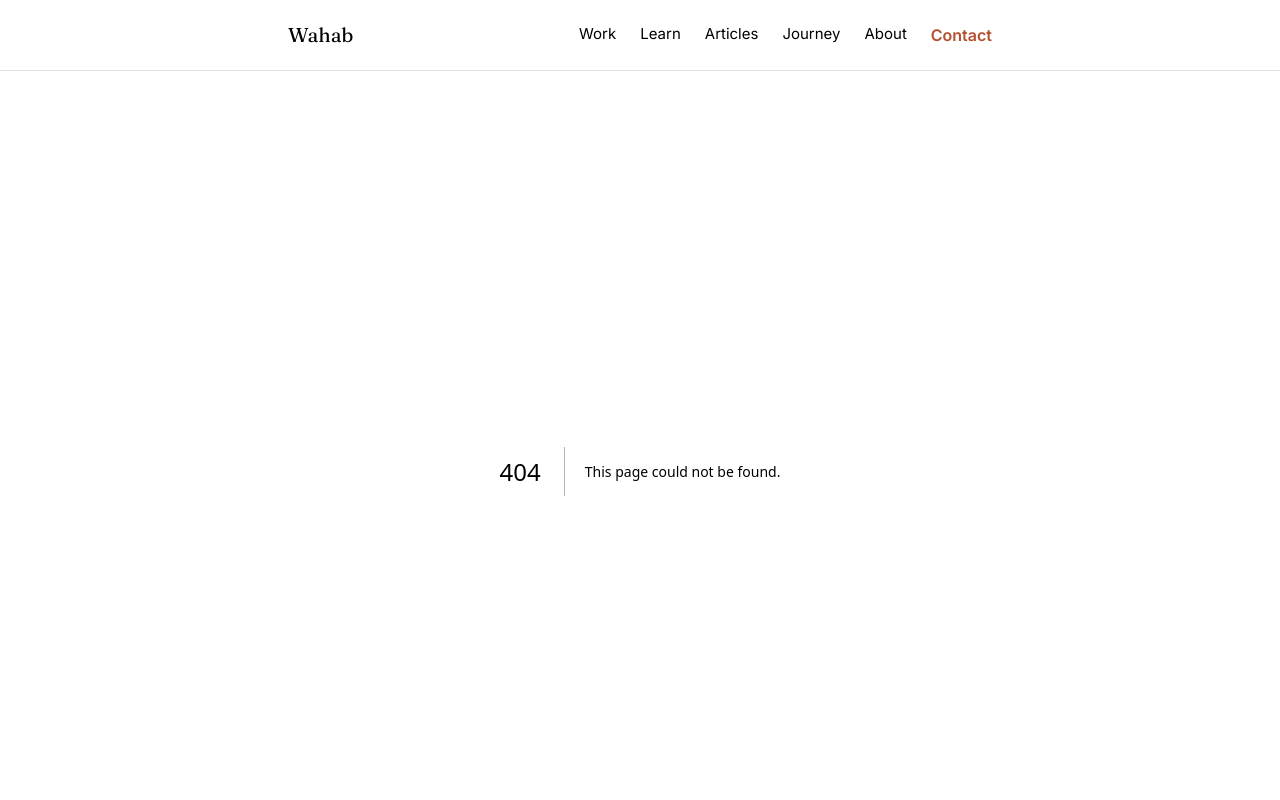
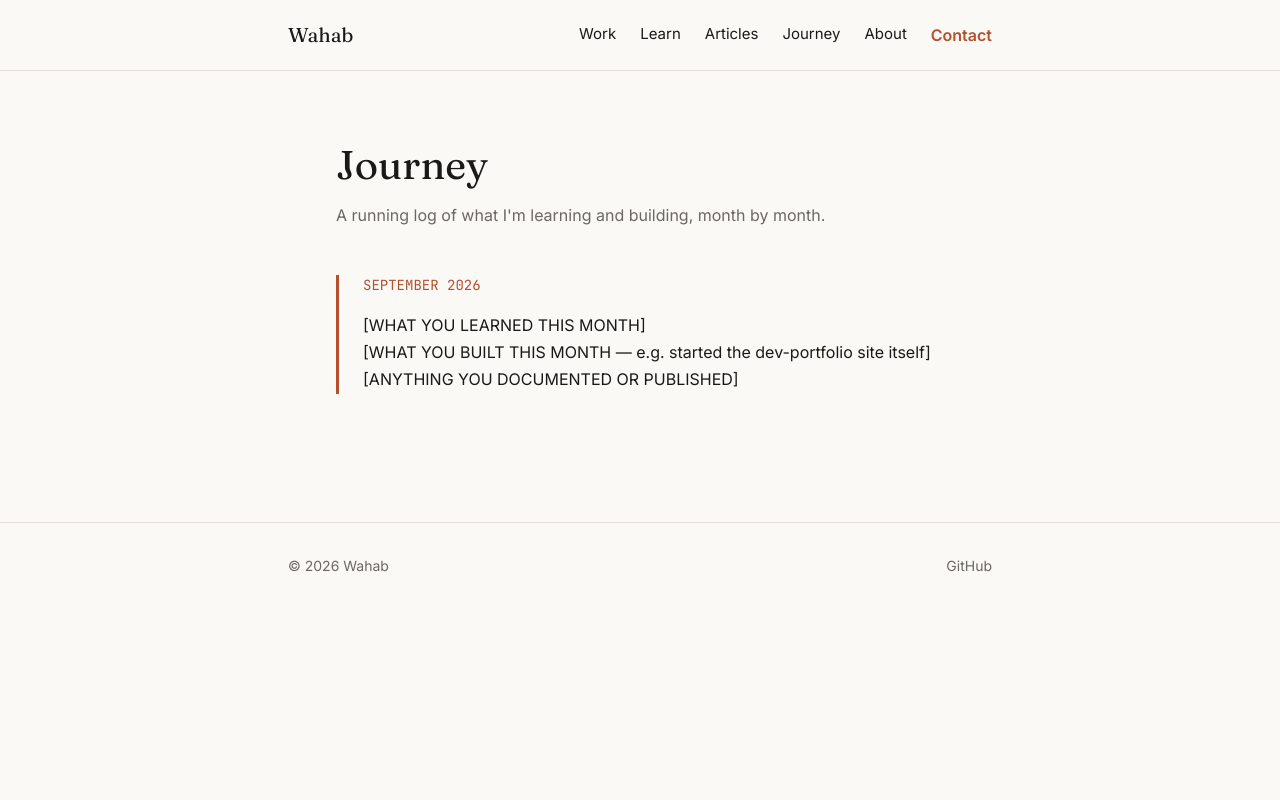
Before and after one commit to heeckohtech/dev-portfolio, a Next.js app: page /journey in a window 1280 px wide. Before the commit this address had no page. Shown: the top 800 px of the page. Built offline with nearby package versions, Linux system fonts and the light colour scheme.

Commit message:
feat: add journey page

```diff
--- /dev/null
+++ b/app/journey/page.tsx
@@ -0,0 +1,39 @@
+import { MDXRemote } from "next-mdx-remote/rsc";
+import { getAllJourneyEntries } from "@/lib/content";
+import { Metadata } from "next";
+
+export const metadata: Metadata = {
+  title: "Journey",
+  description: "A running log of what I'm learning and building, month by month.",
+};
+export default function JourneyPage() {
+  const entries = getAllJourneyEntries();
+
+  return (
+    <main id="main-content" className="container" style={{ paddingBlock: "4rem", maxWidth: "42rem" }}>
+      <h1 style={{ fontFamily: "var(--font-display)", fontSize: "2.5rem", marginBottom: "0.5rem" }}>
+        Journey
+      </h1>
+      <p style={{ color: "var(--muted)", marginBottom: "3rem" }}>
+        A running log of what I'm learning and building, month by month.
+      </p>
+
+      {entries.length === 0 ? (
+        <p style={{ color: "var(--muted)" }}>[No entries yet.]</p>
+      ) : (
+        <div style={{ display: "flex", flexDirection: "column", gap: "3rem" }}>
+          {entries.map(({ frontmatter, content }) => (
+            <section key={frontmatter.slug} style={{ borderLeft: "3px solid var(--accent)", paddingLeft: "1.5rem" }}>
+              <h2 style={{ fontFamily: "var(--font-mono)", fontSize: "0.875rem", color: "var(--accent)", marginBottom: "1rem", textTransform: "uppercase" }}>
+                {frontmatter.month} {frontmatter.year}
+              </h2>
+              <div style={{ lineHeight: 1.7 }}>
+                <MDXRemote source={content} />
+              </div>
+            </section>
+          ))}
+        </div>
+      )}
+    </main>
+  );
+}
--- /dev/null
+++ b/content/journey/2026-09.mdx
@@ -0,0 +1,9 @@
+---
+month: "September"
+year: "2026"
+slug: "2026-09"
+---
+
+- [WHAT YOU LEARNED THIS MONTH]
+- [WHAT YOU BUILT THIS MONTH — e.g. started the dev-portfolio site itself]
+- [ANYTHING YOU DOCUMENTED OR PUBLISHED]
```
